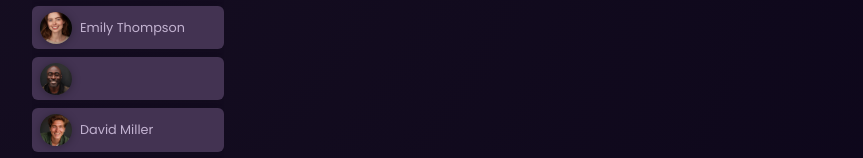
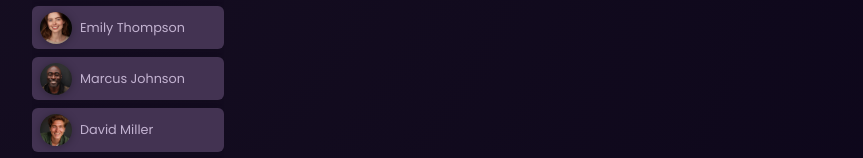
Before and after one commit to AkshayRPalwe/angular18, an Angular app in the folder angular18-udemy/: page / in a window 1280 px wide. Shown: the part 317-475 px from the top of the page, without its empty margins (208-1071 px from the left). Built offline with nearby package versions, Linux system fonts and the light colour scheme.

Commit message:
32. avatar = input.required<string>();

```diff
--- a/angular18-udemy/src/app/app.component.html
+++ b/angular18-udemy/src/app/app.component.html
@@ -8,7 +8,7 @@
       <app-user [avatar]="users[1].avatar" [name]="users[1].name" />
     </li>
     <li>
-      <app-user [avatar]="users[2].avatar" />
+      <app-user [avatar]="users[2].avatar" [name]="users[2].name" />
     </li>
     <li>
       <app-user [avatar]="users[3].avatar" [name]="users[3].name" />
--- a/angular18-udemy/src/app/user/user.component.html
+++ b/angular18-udemy/src/app/user/user.component.html
@@ -1,7 +1,7 @@
 <div>
   <button (click)="onSelectUser()">
-    <img [src]="imagePath" [alt]="name" />
+    <img [src]="imagePath()" [alt]="name()" />
     <!-- <img src="{{ selectedUser.avatar }}" /> -->
-    <span>{{ name }}</span>
+    <span>{{ name() }}</span>
   </button>
 </div>
--- a/angular18-udemy/src/app/user/user.component.ts
+++ b/angular18-udemy/src/app/user/user.component.ts
@@ -1,4 +1,4 @@
-import { Component, computed, Input, signal } from '@angular/core';
+import { Component, computed, input, Input, signal } from '@angular/core';
 import { DUMMY_USERS } from '../dummy-users';
 
 @Component({
@@ -9,12 +9,21 @@ import { DUMMY_USERS } from '../dummy-users';
   styleUrl: './user.component.scss',
 })
 export class UserComponent {
-  @Input({ required: true }) avatar!: string;
-  @Input({ required: true }) name!: string;
+  // @Input({ required: true }) avatar!: string;
+  // @Input({ required: true }) name!: string;
 
-  get imagePath() {
-    return 'assets/users/' + this.avatar;
+  avatar = input.required<string>(); // signal
+  name = input.required<string>();
+
+  // get imagePath() {
+  //   return 'assets/users/' + this.avatar;
+  // }
+
+  imagePath = computed(()=>{
+    return 'assets/users/' + this.avatar();
+  })
+
+  onSelectUser() {
+    this.avatar.set()
   }
-
-  onSelectUser() {}
 }
```
